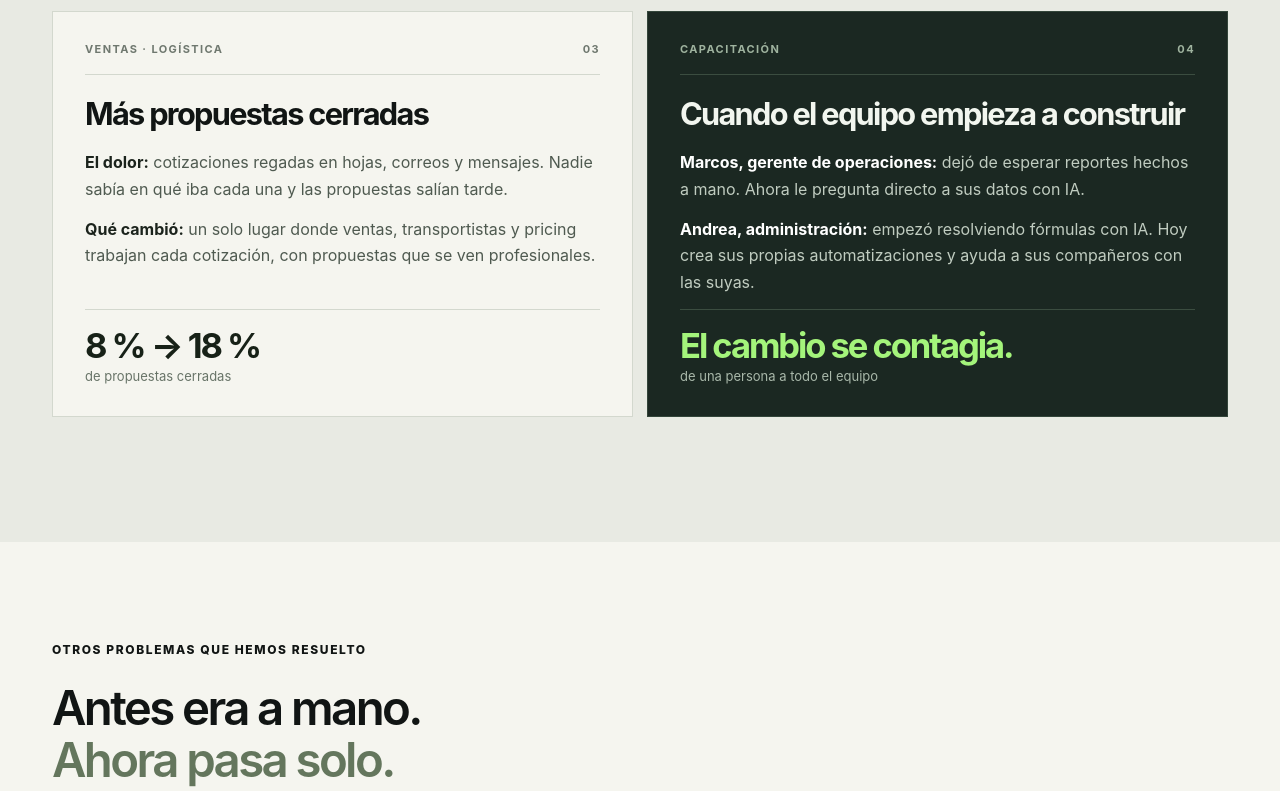
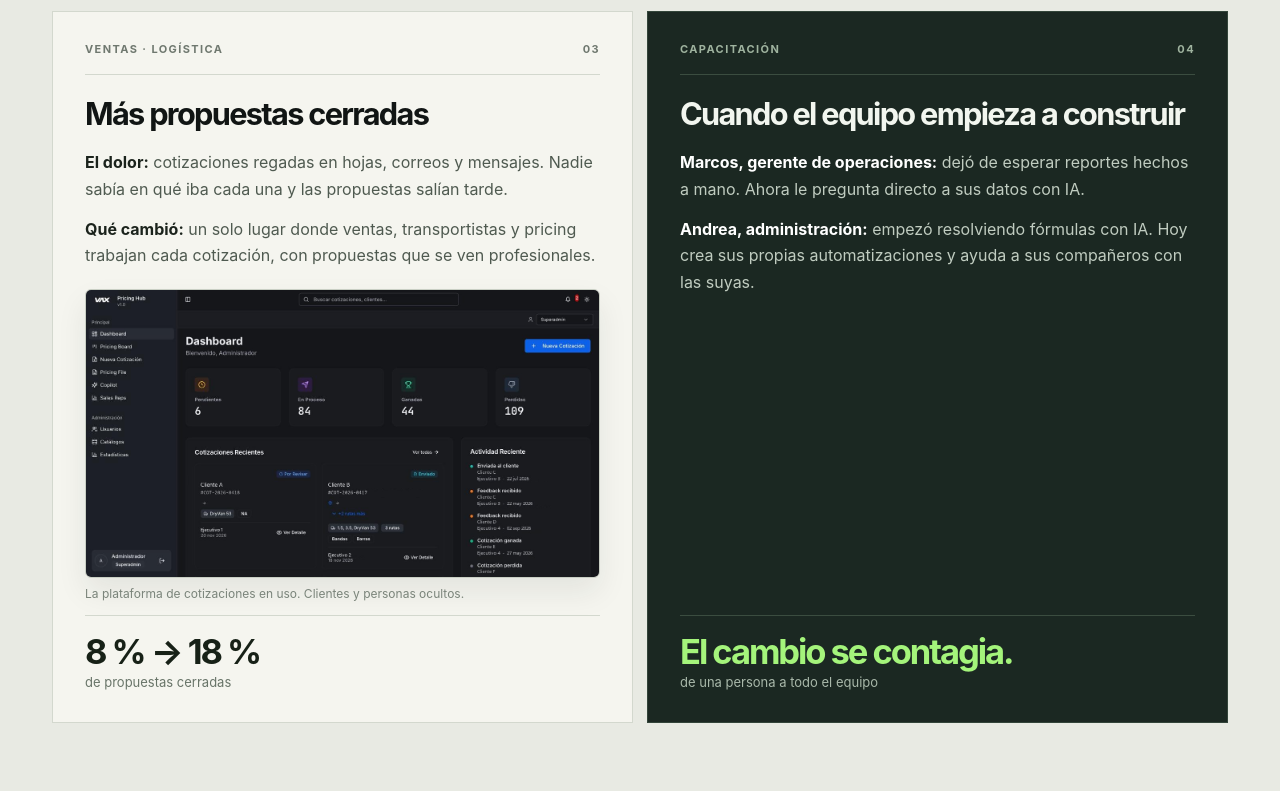
Before and after one commit to saulcastac/SAC, a plain HTML site: page trabajo.html in a window 1280 px wide. Shown: the part 1545-2336 px from the top of the page. Drawn offline with Linux system fonts and the light colour scheme.

Commit message:
Add redacted Pricing Hub screenshot to the quotes case
Co-Authored-By: Claude Opus 5.5 <noreply@anthropic.com>

```diff
--- a/styles.css
+++ b/styles.css
@@ -247,6 +247,9 @@ summary:focus-visible { outline: 3px solid #6bd034; outline-offset: 4px; }
 .case-card-dark .case-result strong { color: var(--accent); }
 .case-card-dark .case-result small { color: #a9b8aa; }
 .cases-more { margin-top: 30px; }
+.case-shot { margin: 6px 0 0; }
+.case-shot img { display: block; width: 100%; height: auto; border: 1px solid #c9cfc4; border-radius: 6px; box-shadow: 0 14px 30px #1b282214; }
+.case-shot figcaption { font-size: 12px; color: #7a847a; margin-top: 8px; }
 .founder { background: var(--paper); }
 .founder-grid { display: grid; grid-template-columns: minmax(0, .8fr) minmax(0, 1.2fr); gap: 7%; align-items: center; }
 .founder-photo { margin: 0; }
--- a/trabajo.html
+++ b/trabajo.html
@@ -25,7 +25,7 @@
 <div class="case-grid">
 <article class="case-card"><div class="case-meta"><span>LOGÍSTICA</span><span>01</span></div><h3>Facturas que ya no esperan 3 días</h3><p><strong>El dolor:</strong> cada ciclo de facturación eran días juntando datos, revisando montos y vencimientos, armando documentos y mandando correos uno por uno.</p><p><strong>Qué cambió:</strong> ahora todo eso pasa solo, cada mañana.</p><div class="case-result"><div><strong>250–300</strong><small>facturas al día</small></div><div><strong>~16 h</strong><small>a la semana de vuelta</small></div></div></article>
 <article class="case-card"><div class="case-meta"><span>ADMINISTRACIÓN</span><span>02</span></div><h3>Un cierre de mes sin dolor de cabeza</h3><p><strong>El dolor:</strong> 450–500 complementos de pago que se sacaban uno por uno. Cada cierre de mes, alguien perdía 3 días completos.</p><p><strong>Qué cambió:</strong> se generan todos de una vez, sin captura manual.</p><div class="case-result"><div><strong>3 días → &lt;1 h</strong><small>por cierre de mes</small></div></div></article>
-<article class="case-card"><div class="case-meta"><span>VENTAS · LOGÍSTICA</span><span>03</span></div><h3>Más propuestas cerradas</h3><p><strong>El dolor:</strong> cotizaciones regadas en hojas, correos y mensajes. Nadie sabía en qué iba cada una y las propuestas salían tarde.</p><p><strong>Qué cambió:</strong> un solo lugar donde ventas, transportistas y pricing trabajan cada cotización, con propuestas que se ven profesionales.</p><div class="case-result"><div><strong>8 % → 18 %</strong><small>de propuestas cerradas</small></div></div></article>
+<article class="case-card"><div class="case-meta"><span>VENTAS · LOGÍSTICA</span><span>03</span></div><h3>Más propuestas cerradas</h3><p><strong>El dolor:</strong> cotizaciones regadas en hojas, correos y mensajes. Nadie sabía en qué iba cada una y las propuestas salían tarde.</p><p><strong>Qué cambió:</strong> un solo lugar donde ventas, transportistas y pricing trabajan cada cotización, con propuestas que se ven profesionales.</p><figure class="case-shot"><img src="/img/pricing-hub.jpg" width="1280" height="717" alt="Tablero de la plataforma de cotizaciones: pendientes, en proceso, ganadas y perdidas, cotizaciones recientes y actividad" loading="lazy"><figcaption>La plataforma de cotizaciones en uso. Clientes y personas ocultos.</figcaption></figure><div class="case-result"><div><strong>8 % → 18 %</strong><small>de propuestas cerradas</small></div></div></article>
 <article class="case-card case-card-dark"><div class="case-meta"><span>CAPACITACIÓN</span><span>04</span></div><h3>Cuando el equipo empieza a construir</h3><p><strong>Marcos, gerente de operaciones:</strong> dejó de esperar reportes hechos a mano. Ahora le pregunta directo a sus datos con IA.</p><p><strong>Andrea, administración:</strong> empezó resolviendo fórmulas con IA. Hoy crea sus propias automatizaciones y ayuda a sus compañeros con las suyas.</p><div class="case-result"><div><strong>El cambio se contagia.</strong><small>de una persona a todo el equipo</small></div></div></article>
 </div></div></section>
 
```
Also changed, not shown: index.html (+1 -0 lines), img/pricing-hub.jpg (added).
